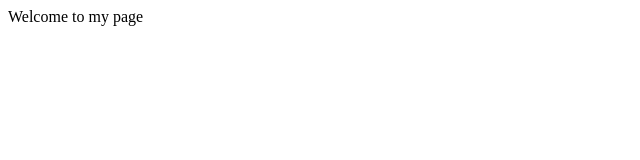
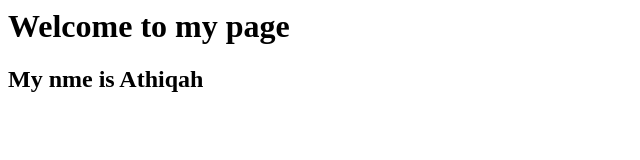
Before and after one commit to athiqah47/athiqah47.github.io, a plain HTML site: page index.html in a window 1280 px wide. Shown: the whole page, without its empty margins (0-640 px from the left). Drawn offline with Linux system fonts and the light colour scheme.

Commit message:
add name

```diff
--- a/index.html
+++ b/index.html
@@ -3,5 +3,6 @@
 <title> Class Activity 1 </title>
 </head>
 <body>
-<hl> Welcome to my page </hl>
+<h1> Welcome to my page </h1>
+<h2> My nme is Athiqah </h2>
 </body>
```
Also changed, not shown: 1 other file.
